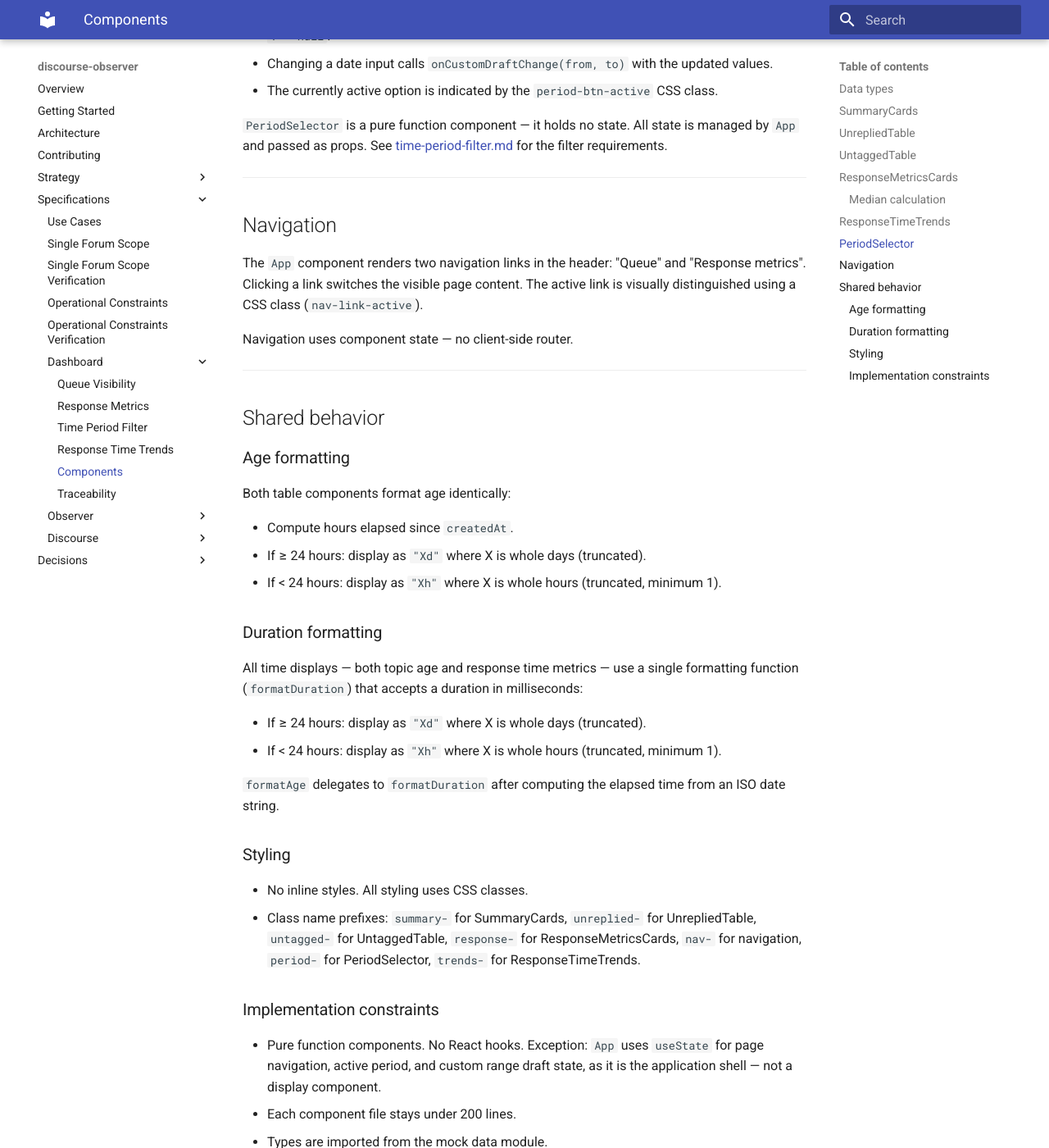
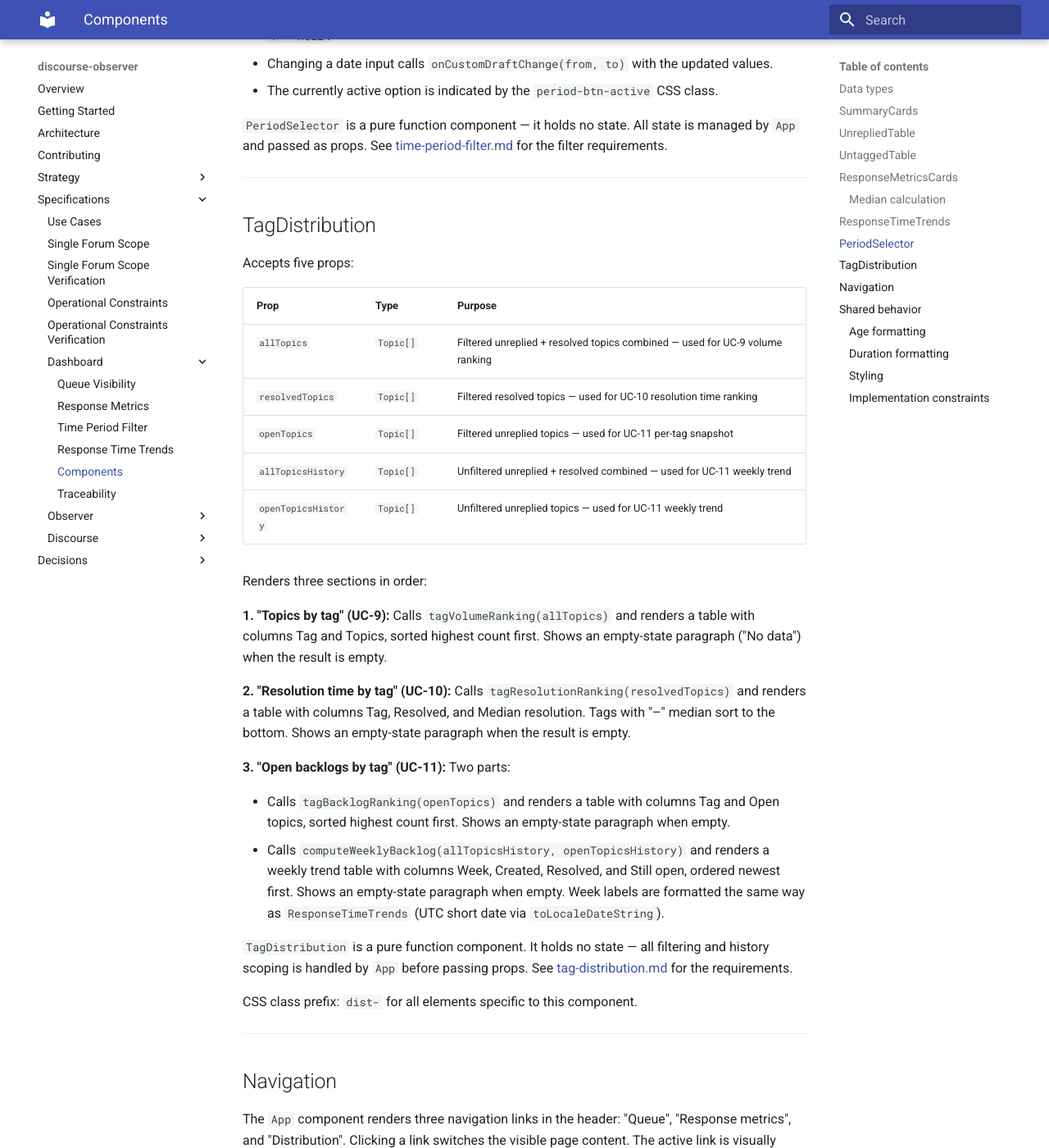
Before and after one commit to MorganDigitalAsyncTransparency/community, an MkDocs documentation site: the page built from discourse-observer/specs/dashboard/dashboard-components.md, in a window 1280 px wide and 1400 px high, scrolled down 3087 px. Shown: the whole window at 82% size. Built offline with MkDocs 1.6.1 and Material for MkDocs 9.7.7, drawn with Linux system fonts in a browser that asks for light colours; some of the changed text lies outside the part shown.

Commit message:
Add spec for UC-9, UC-10, UC-11 tag distribution page
Documents requirements, component design, validation strategy, and
traceability for tag volume ranking, resolution time ranking, open
backlog snapshot, and weekly backlog trend.

Co-Authored-By: Claude Sonnet 4.6 <noreply@anthropic.com>

```diff
--- a/discourse-observer/specs/dashboard/dashboard-components.md
+++ b/discourse-observer/specs/dashboard/dashboard-components.md
@@ -2,7 +2,7 @@
 
 This document specifies the behavior of the dashboard view components rendered in the frontend.
 
-These components implement the visual layer for the requirements defined in [queue-visibility.md](queue-visibility.md), [response-metrics.md](response-metrics.md), [time-period-filter.md](time-period-filter.md), and [response-time-trends.md](response-time-trends.md). Those files define *what* the user sees and why; this file defines *how* each component behaves to fulfill those requirements.
+These components implement the visual layer for the requirements defined in [queue-visibility.md](queue-visibility.md), [response-metrics.md](response-metrics.md), [time-period-filter.md](time-period-filter.md), [response-time-trends.md](response-time-trends.md), and [tag-distribution.md](tag-distribution.md). Those files define *what* the user sees and why; this file defines *how* each component behaves to fulfill those requirements.
 
 ---
 
@@ -98,9 +98,38 @@ Accepts `period: ActivePeriod`, `customDraft: CustomRange | null`, `onPresetSele
 
 ---
 
+## TagDistribution
+
+Accepts five props:
+
+| Prop | Type | Purpose |
+|------|------|---------|
+| `allTopics` | `Topic[]` | Filtered unreplied + resolved topics combined — used for UC-9 volume ranking |
+| `resolvedTopics` | `Topic[]` | Filtered resolved topics — used for UC-10 resolution time ranking |
+| `openTopics` | `Topic[]` | Filtered unreplied topics — used for UC-11 per-tag snapshot |
+| `allTopicsHistory` | `Topic[]` | Unfiltered unreplied + resolved combined — used for UC-11 weekly trend |
+| `openTopicsHistory` | `Topic[]` | Unfiltered unreplied topics — used for UC-11 weekly trend |
+
+Renders three sections in order:
+
+**1. "Topics by tag" (UC-9):** Calls `tagVolumeRanking(allTopics)` and renders a table with columns Tag and Topics, sorted highest count first. Shows an empty-state paragraph ("No data") when the result is empty.
+
+**2. "Resolution time by tag" (UC-10):** Calls `tagResolutionRanking(resolvedTopics)` and renders a table with columns Tag, Resolved, and Median resolution. Tags with "–" median sort to the bottom. Shows an empty-state paragraph when the result is empty.
+
+**3. "Open backlogs by tag" (UC-11):** Two parts:
+
+- Calls `tagBacklogRanking(openTopics)` and renders a table with columns Tag and Open topics, sorted highest count first. Shows an empty-state paragraph when empty.
+- Calls `computeWeeklyBacklog(allTopicsHistory, openTopicsHistory)` and renders a weekly trend table with columns Week, Created, Resolved, and Still open, ordered newest first. Shows an empty-state paragraph when empty. Week labels are formatted the same way as `ResponseTimeTrends` (UTC short date via `toLocaleDateString`).
+
+`TagDistribution` is a pure function component. It holds no state — all filtering and history scoping is handled by `App` before passing props. See [tag-distribution.md](tag-distribution.md) for the requirements.
+
+CSS class prefix: `dist-` for all elements specific to this component.
+
+---
+
 ## Navigation
 
-The `App` component renders two navigation links in the header: "Queue" and "Response metrics". Clicking a link switches the visible page content. The active link is visually distinguished using a CSS class (`nav-link-active`).
+The `App` component renders three navigation links in the header: "Queue", "Response metrics", and "Distribution". Clicking a link switches the visible page content. The active link is visually distinguished using a CSS class (`nav-link-active`).
 
 Navigation uses component state — no client-side router.
 
```
Also changed, not shown: discourse-observer/specs/dashboard/tag-distribution.md (added, +163 -0 lines), discourse-observer/specs/dashboard/traceability.md (+12 -0 lines), discourse-observer/specs/use-cases.md (+4 -1 lines).
